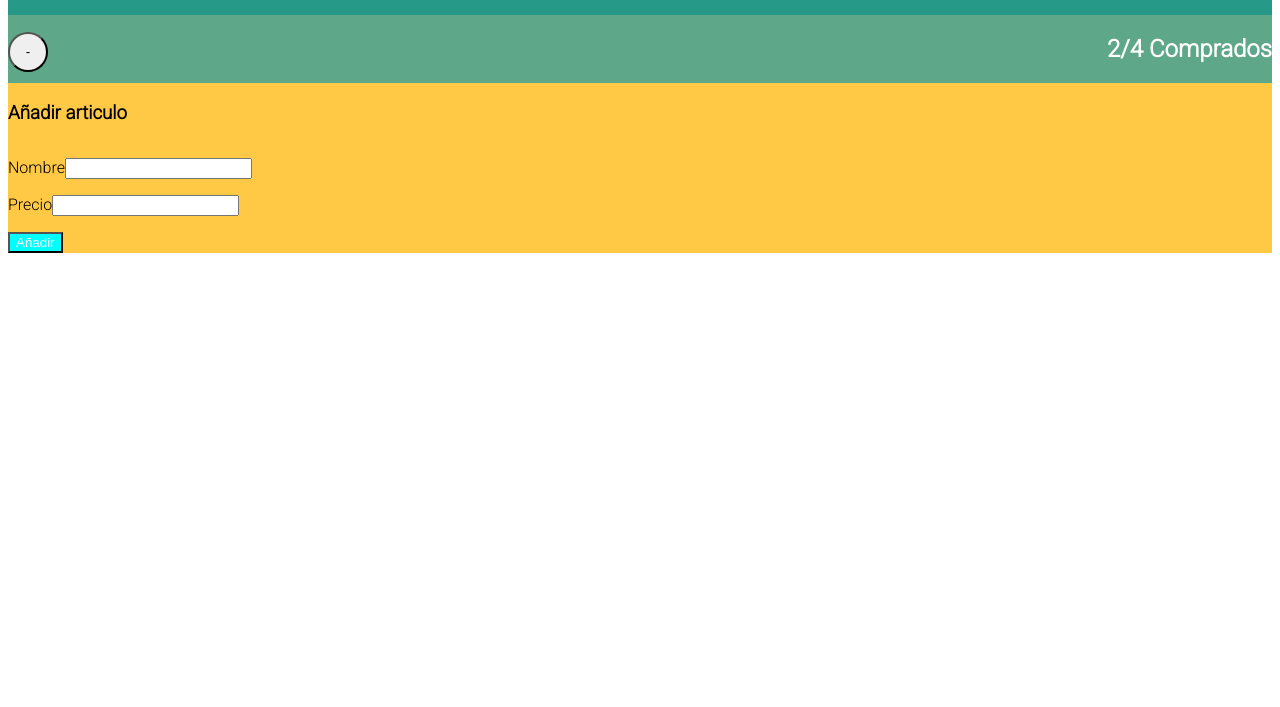
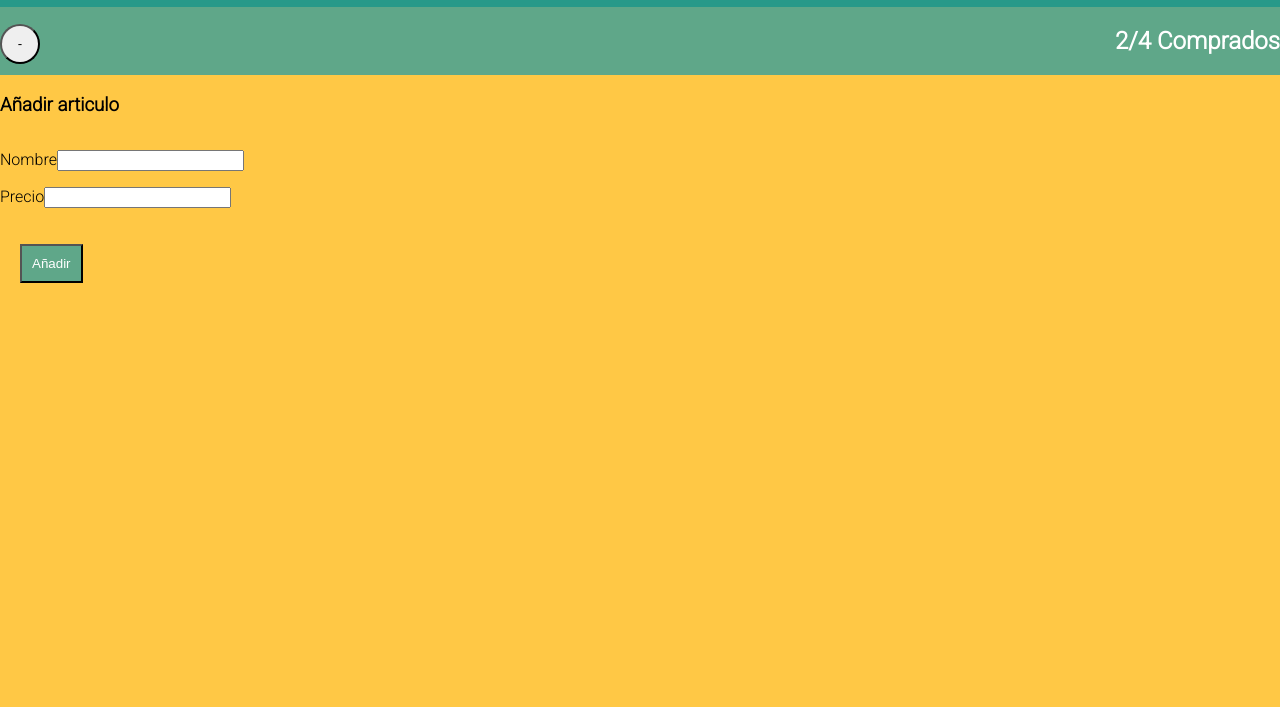
Before and after one commit to perezgallartalejandro/alejandro-challenge3-semana1, a plain HTML site: page formulario.html in a window 1280 px wide. Shown: the part 93-800 px from the top of the page. Drawn offline with Linux system fonts and the light colour scheme.

Commit message:
added-margins

```diff
--- a/style.css
+++ b/style.css
@@ -1,8 +1,14 @@
 @import url('https://fonts.googleapis.com/css2?family=Roboto:wght@300&display=swap');
 @import url('https://fonts.googleapis.com/css2?family=Montserrat:wght@300&family=Roboto:wght@300&display=swap');
 
-body {
+
+body{
+  margin:0;
+}
+
+html {
   font-family: 'Roboto', 'Montserrat', sans-serif;
+  background-color: #ffc845;
 }
 
 header{
@@ -72,14 +78,17 @@ input[type="checkbox"]{
 
 input[type="submit"]{
   cursor: pointer;
-  background-color: aqua;
+  background-color:  rgb(95, 167, 137);
   color: white;
+  margin: 20px;
+  padding: 10px;
 }
 
-#price::after{
+input[type="text"] #price::after{
   content: "€";
 }
 
 label{
+  font-size: bold;
   cursor: pointer;
 }
```
